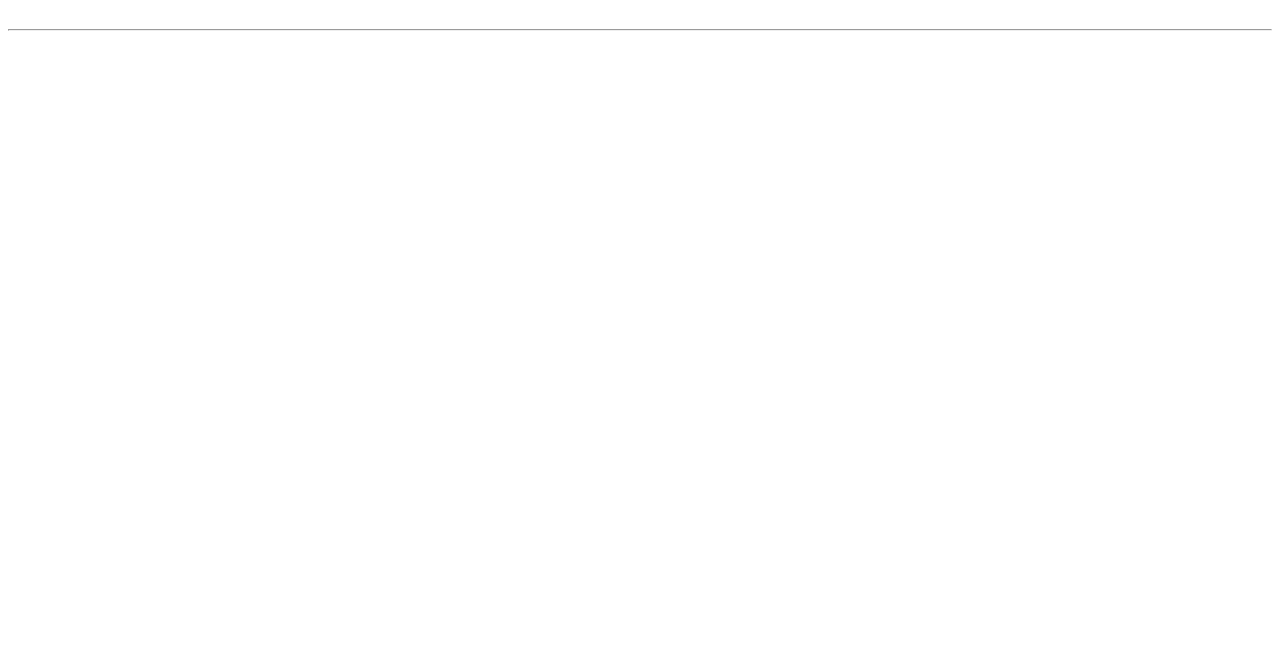
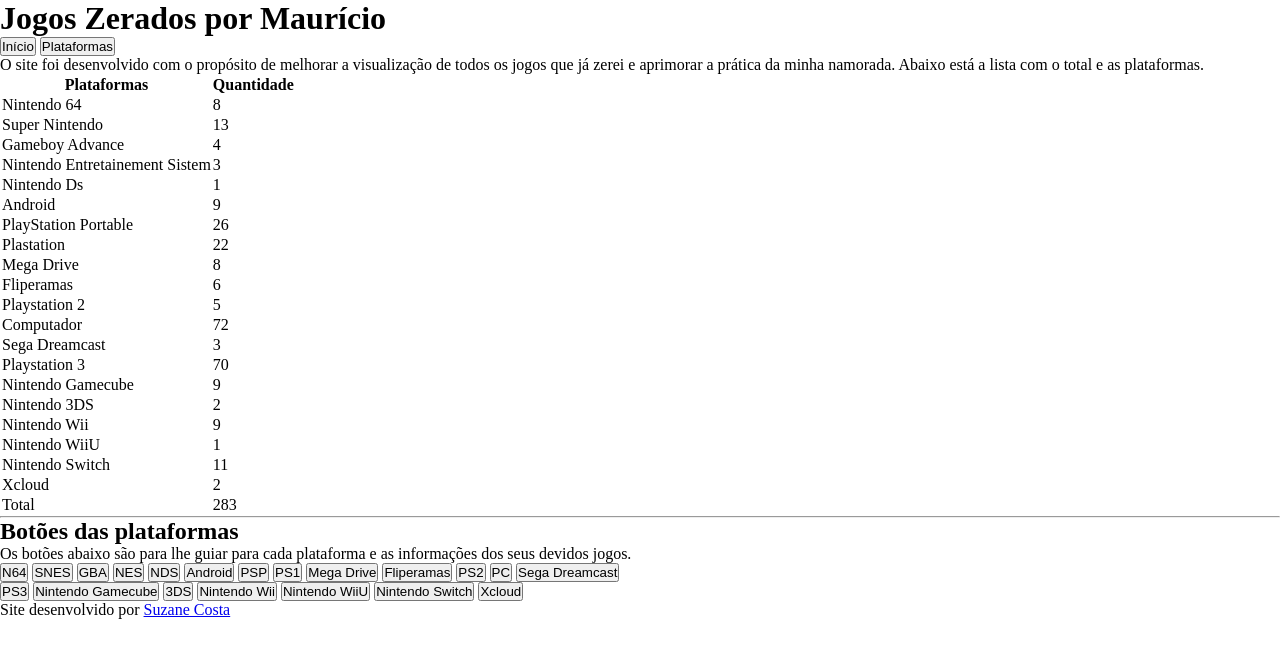
Before and after one commit to SuzaneDoccy/projeto-jogos-zerados, a plain HTML site: page games01.html in a window 1280 px wide. Drawn offline with Linux system fonts and the light colour scheme.

Commit message:
Adicionei textos,  troquei tags e organizei as CSS

```diff
--- a/estilos/style_conteudo.css
+++ b/estilos/style_conteudo.css
@@ -1,6 +1,11 @@
 @charset "UTF-8";
 
 @import url('https://fonts.googleapis.com/css2?family=Nabla&display=swap');
+
+*{
+    margin: 0%;
+    padding: 0%;
+}
 
 :root{
     --cor0:#ffd079;
@@ -14,3 +19,42 @@
     --font-normal:'Courier New', Courier, monospace;
     --font-destaqueN: 'Nabla', cursive;
 }
+
+/* Configurações do Cabeçalho */
+
+header{
+
+}
+nav{
+
+}
+
+/* Confiurações do corpo*/
+
+body{
+
+}
+main{
+
+}
+h1{
+
+}
+p{
+
+}
+
+/* Configurações do Iframe*/
+
+iframe{
+
+}
+
+/* Configurações do Rodapé*/
+
+footer{
+
+}
+footer > a{
+
+}
--- a/estilos/style_inicio.css
+++ b/estilos/style_inicio.css
@@ -1,7 +1,11 @@
 @charset "UTF-8";
 
+@import url('https://fonts.googleapis.com/css2?family=Monoton&display=swap');
 
-@import url('https://fonts.googleapis.com/css2?family=Monoton&display=swap');
+*{
+    margin: 0%;
+    padding: 0%;
+}
 
 :root{
     --cor0:#ffd079;
@@ -15,3 +19,69 @@
     --font-normal:'Courier New', Courier, monospace;
     --font-destaqueM: 'Monoton', cursive;
 }
+
+/* Configurações do Cabeçalho */
+
+header{
+
+}
+nav{
+
+}
+
+/* Configurações do Corpo */
+
+body{
+
+}
+main{
+
+}
+h1{
+
+}
+p{
+
+}
+
+/* Configurações da Tabela */
+
+table{
+
+}
+thead{
+
+}
+tbody{
+
+}
+tfoot{
+
+}
+tr{
+
+}
+th{
+
+}
+td{
+
+}
+
+/* Configurações dos Botões */
+
+.cabecalho{
+
+}
+.navegacao{
+
+}
+
+/* Configurações do Rodapé */
+
+footer{
+
+}
+footer > a{
+
+}
--- a/games01.html
+++ b/games01.html
@@ -10,52 +10,138 @@
 </head>
 <body>
     <header>
-        <h1></h1>
+        <h1>Jogos Zerados por Maurício</h1>
         <nav>
-
+            <a href=""><button class="cabecalho">Início</button></a>
+            <a href=""><button class="cabecalho">Plataformas</button></a>
         </nav>
     </header>
     <main>
-        <p></p>
+        <p>O site foi desenvolvido com o propósito de melhorar a visualização de todos os jogos que já zerei e aprimorar a prática da minha namorada. Abaixo está a lista com o total e as plataformas.</p>
         <table>
             <thead>
-
+                <tr>
+                    <th>Plataformas</th>
+                    <th>Quantidade</th>
+                </tr>
             </thead>
             <tbody>
-
+                    <tr>
+                        <td>Nintendo 64</td>
+                        <td>8</td>
+                    </tr>
+                    <tr>
+                        <td>Super Nintendo</td>
+                        <td>13</td>
+                    </tr>
+                    <tr>
+                        <td>Gameboy Advance</td>
+                        <td>4</td>
+                    </tr>
+                    <tr>
+                        <td>Nintendo Entretainement Sistem</td>
+                        <td>3</td>
+                    </tr>
+                    <tr>
+                        <td>Nintendo Ds</td>
+                        <td>1</td>
+                    </tr>
+                    <tr>
+                        <td>Android</td>
+                        <td>9</td>
+                    </tr>
+                    <tr>
+                        <td>PlayStation Portable</td>
+                        <td>26</td>
+                    </tr>
+                    <tr>
+                        <td>Plastation</td>
+                        <td>22</td>
+                    </tr>
+                    <tr>
+                        <td>Mega Drive</td>
+                        <td>8</td>
+                    </tr>
+                    <tr>
+                        <td>Fliperamas</td>
+                        <td>6</td>
+                    </tr>
+                    <tr>
+                        <td>Playstation 2</td>
+                        <td>5</td>
+                    </tr>
+                    <tr>
+                        <td>Computador</td>
+                        <td>72</td>
+                    </tr>
+                    <tr>
+                        <td>Sega Dreamcast</td>
+                        <td>3</td>
+                    </tr>
+                    <tr>
+                        <td>Playstation 3</td>
+                        <td>70</td>
+                    </tr>
+                    <tr>
+                        <td>Nintendo Gamecube</td>
+                        <td>9</td>
+                    </tr>
+                    <tr>
+                        <td>Nintendo 3DS</td>
+                        <td>2</td>
+                    </tr>
+                    <tr>
+                        <td>Nintendo Wii</td>
+                        <td>9</td>
+                    </tr>
+                    <tr>
+                        <td>Nintendo WiiU</td>
+                        <td>1</td>
+                    </tr>
+                    <tr>
+                        <td>Nintendo Switch</td>
+                        <td>11</td>
+                    </tr>
+                    <tr>
+                        <td>Xcloud</td>
+                        <td>2</td>
+                    </tr>
             </tbody>
             <tfoot>
-
+                <tr>
+                    <td>Total</td>
+                    <td>283</td>
+                </tr>
             </tfoot>
         </table>
         <hr>
-        <h2></h2>
-        <p></p>
-        <nav>
-            <p></p>
-            <p></p>
-            <p></p>
-            <p></p>
-            <p></p>
-            <p></p>
-            <p></p>
-            <p></p>
-            <p></p>
-            <p></p>
-            <p></p>
-            <p></p>
-            <p></p>
-            <p></p>
-            <p></p>
-            <p></p>
-            <p></p>
-            <p></p>
-            <p></p>
-            <p></p>
+        <h2>Botões das plataformas</h2>
+        <p>Os botões abaixo são para lhe guiar para cada plataforma e as informações dos seus devidos jogos.</p>
+        <nav style="columns: 2;">
+            <a href="#" target="_self"><button class="navegacao">N64</button></a>
+            <a href="#" target="_self"><button class="navegacao">SNES</button></a>
+            <a href="#" target="_self"><button class="navegacao">GBA</button></a>
+            <a href="#" target="_self"><button class="navegacao">NES</button></a>
+            <a href="#" target="_self"><button class="navegacao">NDS</button></a>
+            <a href="#" target="_self"><button class="navegacao">Android</button></a>
+            <a href="#" target="_self"><button class="navegacao">PSP</button></a>
+            <a href="#" target="_self"><button class="navegacao">PS1</button></a>
+            <a href="#" target="_self"><button class="navegacao">Mega Drive</button></a>
+            <a href="#" target="_self"><button class="navegacao">Fliperamas</button></a>
+            <a href="#" target="_self"><button class="navegacao">PS2</button></a>
+            <a href="#" target="_self"><button class="navegacao">PC</button></a>
+            <a href="#" target="_self"><button class="navegacao">Sega Dreamcast</button></a>
+            <a href="#" target="_self"><button class="navegacao">PS3</button></a>
+            <a href="#" target="_self"><button class="navegacao">Nintendo Gamecube</button></a>
+            <a href="#" target="_self"><button class="navegacao">3DS</button></a>
+            <a href="#" target="_self"><button class="navegacao">Nintendo Wii</button></a>
+            <a href="#" target="_self"><button class="navegacao">Nintendo WiiU</button></a>
+            <a href="#" target="_self"><button class="navegacao">Nintendo Switch</button></a>
+            <a href="#" target="_self"><button class="navegacao">Xcloud</button></a>
         </nav>
     </main>
     <footer>
-        <p></p>
+        <p>Site desenvolvido por <a href="https://github.com/SuzaneDoccy" target="_blank">Suzane Costa</a></p>
     </footer>
 </body>
 </html>
```
Also changed, not shown: games02.html (+6 -6 lines), Jogos Zerados  -Mauricio-.txt (added), favicon.ico (added).
